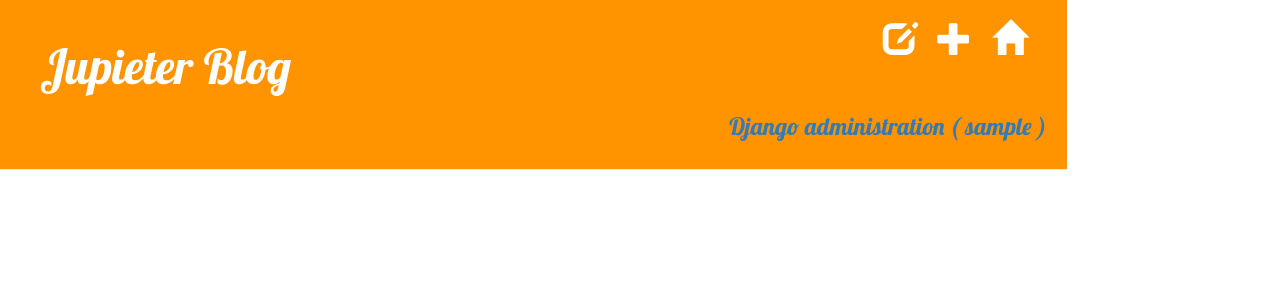
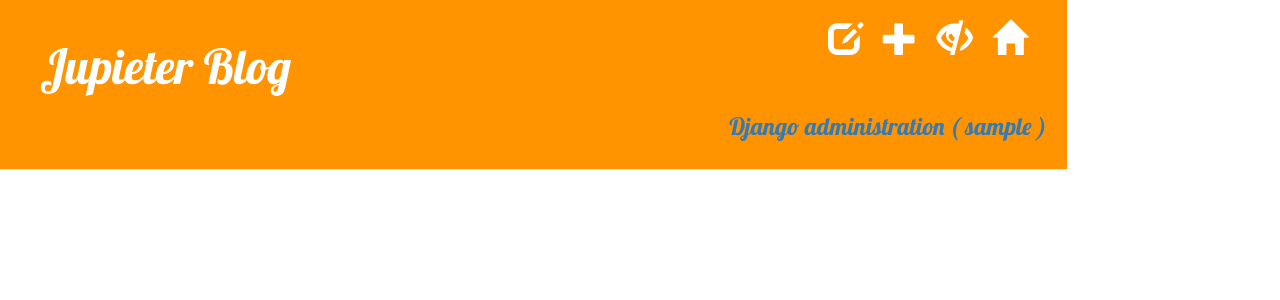
Before and after one commit to Jupieter/my-first-blog, a Django app: page /drafts/ in a window 1280 px wide. Shown: the top 300 px of the page. Run offline with Django 3.2, Linux system fonts and the light colour scheme; the visitor is signed in with stand-in values (Sample User, id 1); data that the repository does not hold is empty; some libraries are stand-ins or nearby versions.

```diff
--- a/blog/templates/blog/base.html
+++ b/blog/templates/blog/base.html
@@ -15,10 +15,13 @@
         <div class="page-header col-md-10">
             <a href="{% url 'post_list' %}" class="top-menu"><span class="glyphicon glyphicon-home">      </span></a>
             {% if user.is_authenticated %}
+                <a href="{% url 'logout' %}" class="top-menu"><span class="glyphicon glyphicon-eye-close"></span></a>
                 <a href="{% url 'post_news' %}" class="top-menu"><span class="glyphicon glyphicon-plus"></span></a>
                 <a href="{% url 'post_draft_list' %}" class="top-menu"><span class="glyphicon glyphicon-edit"></span></a>
+                <!-- <p class="top-menu">Hello {{ user.username }} <small>(<a href="{% url 'logout' %}">Log out</a>)</small></p> -->
+
             {% else %}
-                <a href="{% url 'login' %}" class="top-menu"><span class="glyphicon glyphicon-lock"></span></a>
+                <a href="{% url 'login' %}" class="top-menu"><span class="glyphicon glyphicon-eye-open"></span></a>
             {% endif %}
 
 
@@ -29,7 +32,7 @@
             {% if user.is_authenticated %}
                 <h3 align="right" ><a href="/admin">Django administration ( {{ user.username }} )</a></h3>
             {% else %}
-                <h3 align="right" ><a href="/admin">Login</a></h3>
+                <h3 align="right" ><a href="/admin">Login to administration</a></h3>
             {% endif %}
 
         </div>
--- a/mysite/urls.py
+++ b/mysite/urls.py
@@ -21,5 +21,6 @@ from django.contrib.auth import views
 urlpatterns = [
     path('admin/', admin.site.urls),
     path('accounts/login/', views.LoginView.as_view(), name='login'),
+    path('accounts/logout/', views.LogoutView.as_view(next_page='/'), name='logout'),
     path('', include('blog.urls')),
 ]
```
